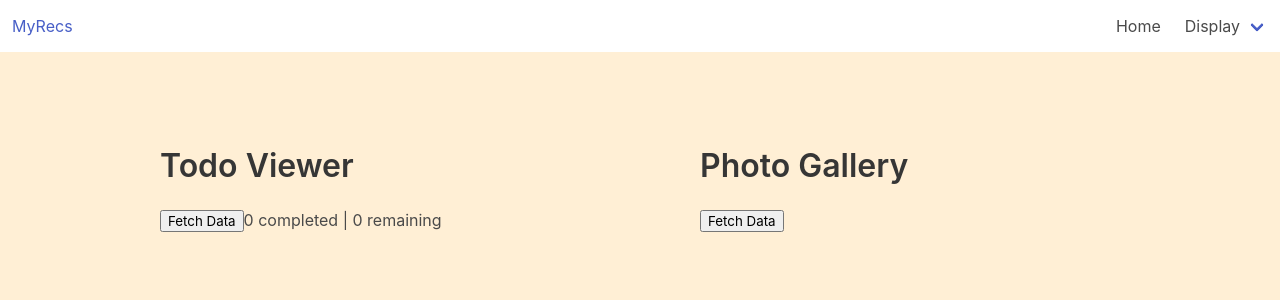
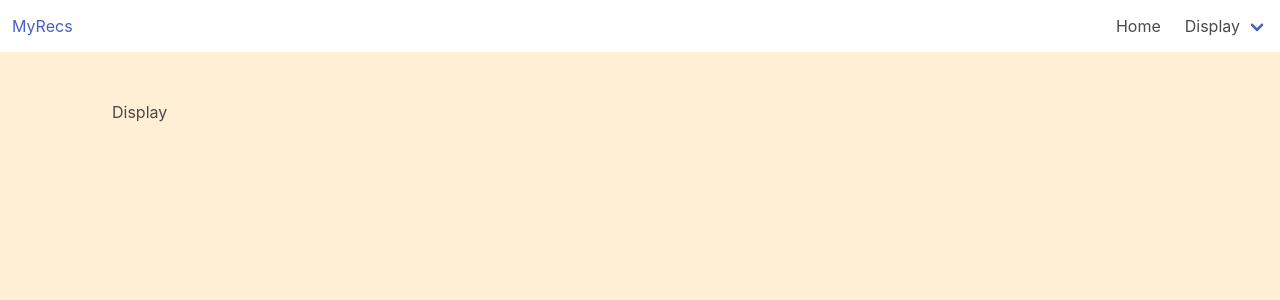
Before and after one commit to bencodezen/nuxt-3-fundamentals-workshop, a Nuxt app in the folder app/: page /display in a window 1280 px wide. Shown: the top 300 px of the page. Built offline with nearby package versions, Linux system fonts and the light colour scheme.

Commit message:
feature: simplify display page

```diff
--- a/app/pages/display.vue
+++ b/app/pages/display.vue
@@ -3,25 +3,9 @@
 <template>
   <div class="container">
     <div class="section">
-      <div class="columns">
-        <div class="column">
-          <TodoViewer title="This is fun!">
-            <template v-slot:hero>
-              <h3>Whoa this worked!</h3>
-            </template>
-          </TodoViewer>
-        </div>
-        <div class="column">
-          <PhotoGallery />
-        </div>
-      </div>
+      <h1>Display</h1>
     </div>
   </div>
 </template>
 
-<style lang="scss">
-.photo-gallery-list {
-  display: grid;
-  grid-template-columns: repeat(5, 1fr);
-}
-</style>
+<style lang="scss"></style>
```
